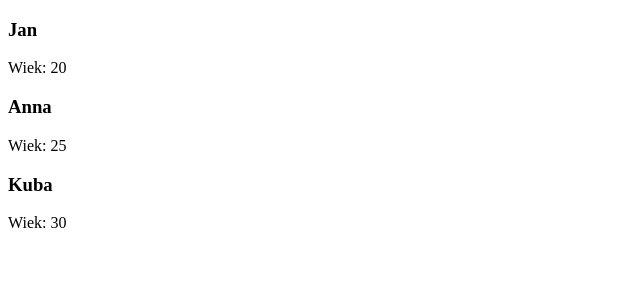
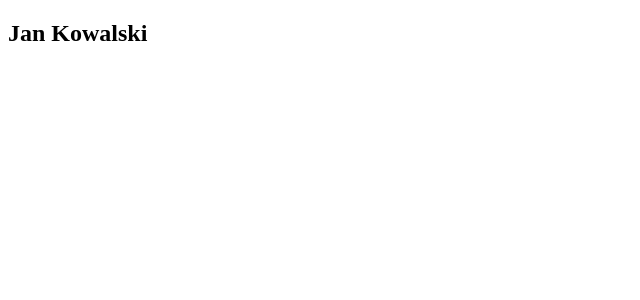
Before and after one commit to Skiperpol/react-master-roadmap, a React (Vite) app in the folder react-and-ecosystem/jsx-drills/playground/: page / in a window 1280 px wide. Shown: the top 300 px of the page, without its empty margins (0-640 px from the left). Built offline with nearby package versions, Linux system fonts and the light colour scheme.

Commit message:
feat(05-functions-and-logic): add solution for 01-formatName-function

```diff
--- /dev/null
+++ b/react-and-ecosystem/jsx-drills/playground/src/exercises/05-functions-and-logic/01-formatName-function/solution/App.tsx
@@ -0,0 +1,18 @@
+type User = {
+    firstName?: string,
+    lastName?: string
+}
+
+const formatName = (user: User) => {
+    return ((user.firstName ? user.firstName + " " : "") + (user.lastName ? user.lastName : ""))
+}
+
+const App = () => {
+    const userExample: User = {
+        firstName: "Jan",
+        lastName: "Kowalski"
+    }
+    return <h2>{formatName(userExample)}</h2>
+}
+
+export default App
--- a/react-and-ecosystem/jsx-drills/playground/src/main.tsx
+++ b/react-and-ecosystem/jsx-drills/playground/src/main.tsx
@@ -1,6 +1,6 @@
 import { StrictMode } from 'react'
 import { createRoot } from 'react-dom/client'
-import App from './exercises/04-fragments-and-root/03-nesting-and-map/solution/App'
+import App from './exercises/05-functions-and-logic/01-formatName-function/solution/App'
 
 createRoot(document.getElementById('root')!).render(
   <StrictMode>
```
